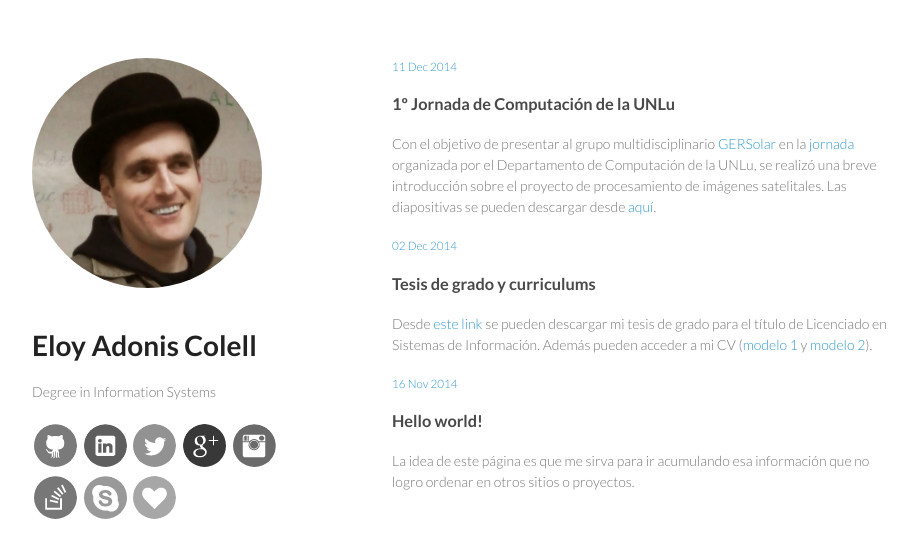
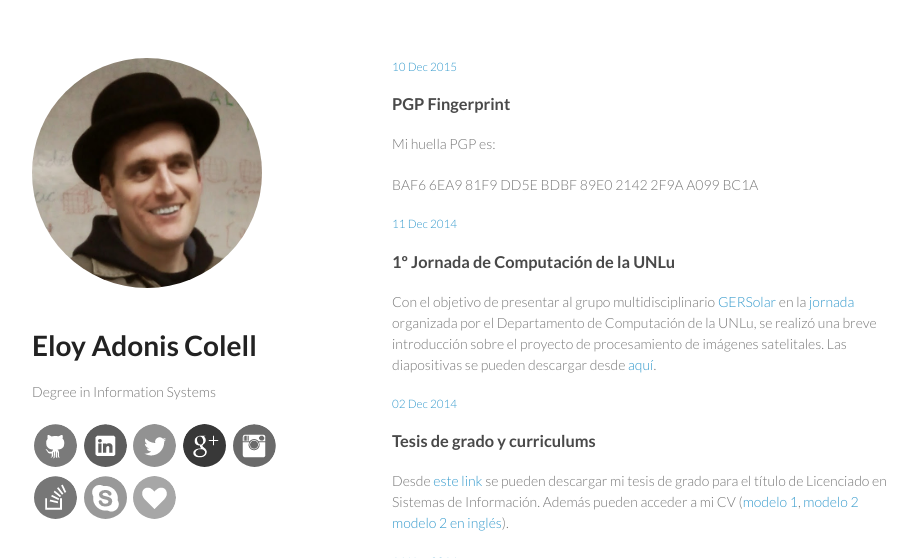
Before and after one commit to ecolell/ecolell.github.io, a Jekyll site: the page built from index.html, in a window 1280 px wide, cut to the strip 0-558 px from the top of the page. Shown: the whole strip, without its empty margins (178-1095 px from the left). Built offline with Jekyll 4.4.1, drawn with Linux system fonts in a browser that asks for light colours.

Commit message:
Show an english version of the model 2 CV.

```diff
--- a/_posts/2014-12-02-thesis.md
+++ b/_posts/2014-12-02-thesis.md
@@ -6,4 +6,4 @@ published: true
 
 ### Tesis de grado y curriculums
 
-Desde [este link](http://ecolell.github.io/assets/latex/thesis/doc/Thesis.pdf) se pueden descargar mi tesis de grado para el título de Licenciado en Sistemas de Información. Además pueden acceder a mi CV ([modelo 1](http://ecolell.github.io/assets/latex/cv/model1/cv1.pdf) y [modelo 2](http://ecolell.github.io/assets/latex/cv/model2/cv2.pdf)).
+Desde [este link](http://ecolell.github.io/assets/latex/thesis/doc/Thesis.pdf) se pueden descargar mi tesis de grado para el título de Licenciado en Sistemas de Información. Además pueden acceder a mi CV ([modelo 1](http://ecolell.github.io/assets/latex/cv/model1/cv1.pdf), [modelo 2](http://ecolell.github.io/assets/latex/cv/model2/cv2.pdf) [modelo 2 en inglés](http://ecolell.github.io/assets/latex/cv/model2/cv2.en.pdf)).
--- /dev/null
+++ b/_posts/2015-12-10-privacy.md
@@ -0,0 +1,11 @@
+---
+layout: post
+published: true
+
+---
+
+### PGP Fingerprint
+
+Mi huella PGP es:
+
+BAF6 6EA9 81F9 DD5E BDBF  89E0 2142 2F9A A099 BC1A
```
